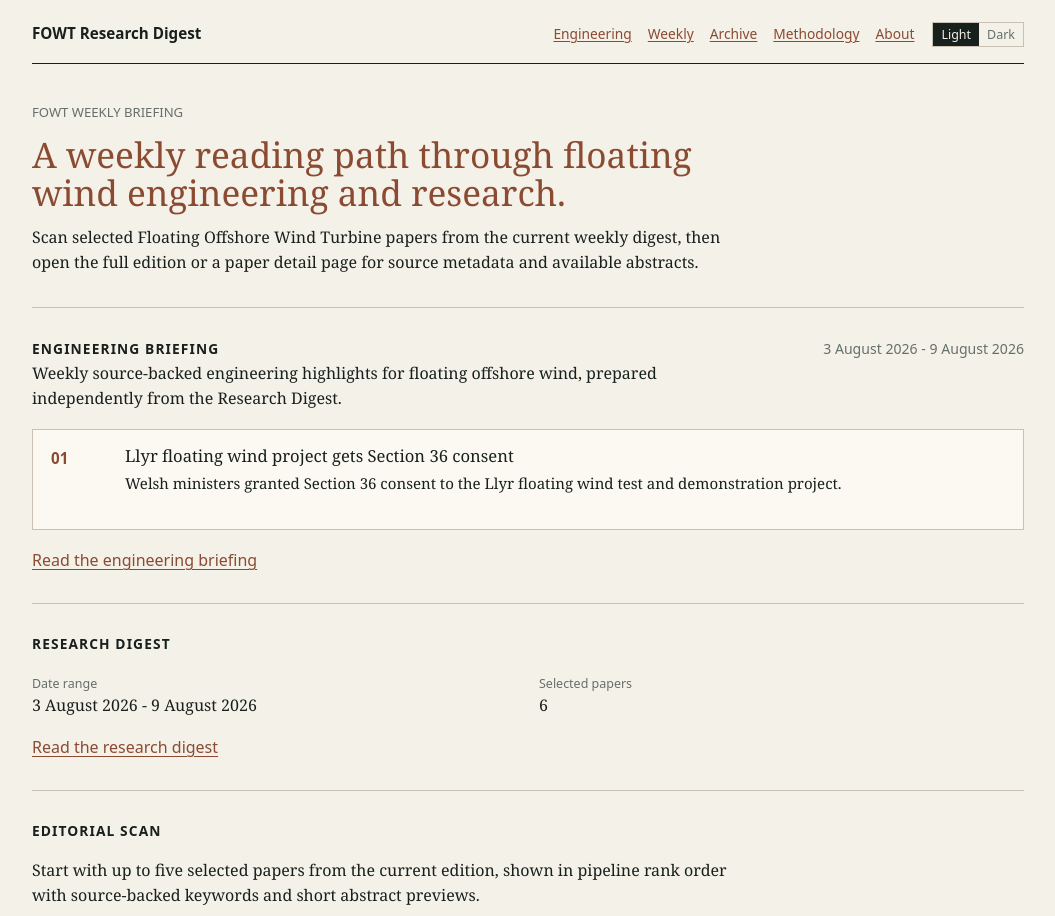
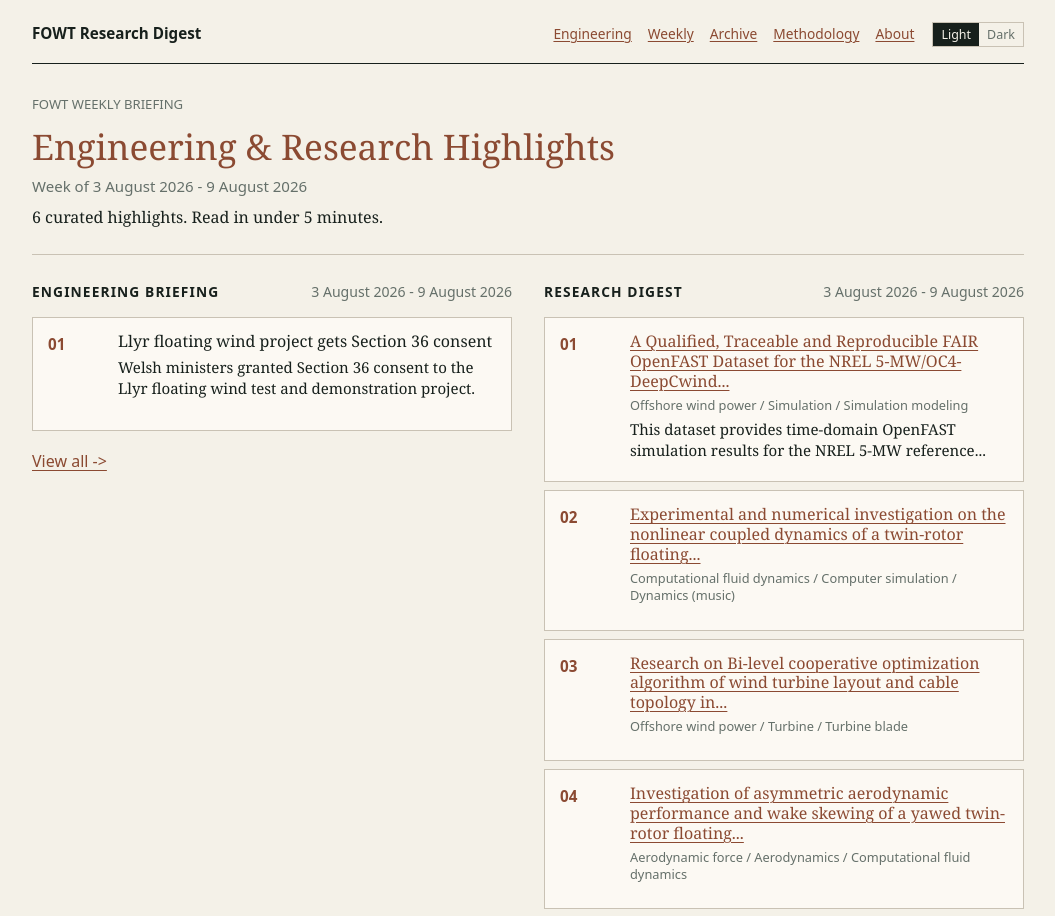
Before and after one commit to yangzhouore/fowt-digest, a Next.js app in the folder web/: page / in a window 1280 px wide. Shown: the top 916 px of the page, without its empty margins (112-1167 px from the left). Built offline with nearby package versions, Linux system fonts and the light colour scheme.

Commit message:
feat(web): refine homepage editorial layout

```diff
--- a/web/app/globals.css
+++ b/web/app/globals.css
@@ -731,3 +731,72 @@ dd {
     padding: 14px 14px 15px;
   }
 }
+
+.homepage-masthead {
+  padding-top: 30px;
+  padding-bottom: 24px;
+}
+
+.homepage-masthead h1 {
+  max-width: 760px;
+  margin-bottom: 10px;
+}
+
+.homepage-week {
+  margin-bottom: 6px;
+  color: var(--muted);
+  font-family: ui-sans-serif, system-ui, sans-serif;
+  font-size: 0.94rem;
+}
+
+.homepage-front {
+  display: grid;
+  grid-template-columns: repeat(2, minmax(0, 1fr));
+  gap: 32px;
+  align-items: start;
+  padding-top: 26px;
+}
+
+.homepage-front > section {
+  min-width: 0;
+  padding: 0;
+  border-bottom: 0;
+}
+
+.homepage-front .section-heading-row {
+  gap: 14px;
+}
+
+.homepage-front .homepage-paper-list,
+.homepage-front .engineering-highlight-list {
+  gap: 8px;
+  margin-top: 14px;
+}
+
+.homepage-front .homepage-paper-card,
+.homepage-front .engineering-highlight-card {
+  gap: 5px 16px;
+  padding: 14px 15px 15px;
+}
+
+.homepage-front .homepage-paper-card h3,
+.homepage-front .engineering-highlight-card h3 {
+  font-size: 1rem;
+}
+
+@media (max-width: 720px) {
+  .homepage-front {
+    display: block;
+  }
+
+  .homepage-front > section + section {
+    margin-top: 28px;
+    padding-top: 28px;
+    border-top: 1px solid var(--border);
+  }
+
+  .homepage-masthead {
+    padding-top: 26px;
+    padding-bottom: 22px;
+  }
+}
--- a/web/app/page.tsx
+++ b/web/app/page.tsx
@@ -48,31 +48,26 @@ const PREFERRED_TOPIC_TERMS = [
 
 const previewPapers = currentDigest.papers.slice(0, HOMEPAGE_PAPER_LIMIT);
 const engineeringHighlights = currentEngineeringBriefing.items.slice(0, 5);
+const homepageHighlightCount = engineeringHighlights.length + previewPapers.length;
 
 export default function Home() {
   return (
     <main>
       <SiteHeader />
 
-      <section className="intro" aria-labelledby="intro-heading">
-        <p className="eyebrow">FOWT weekly briefing</p>
-        <h1 id="intro-heading">A weekly reading path through floating wind engineering and research.</h1>
-        <p>
-          Scan selected Floating Offshore Wind Turbine papers from the current
-          weekly digest, then open the full edition or a paper detail page for
-          source metadata and available abstracts.
-        </p>
+      <section className="homepage-masthead" aria-labelledby="intro-heading">
+        <p className="eyebrow">FOWT Weekly Briefing</p>
+        <h1 id="intro-heading">Engineering &amp; Research Highlights</h1>
+        <p className="homepage-week">Week of {currentEngineeringBriefing.dateRange}</p>
+        <p>{homepageHighlightCount} curated highlights. Read in under 5 minutes.</p>
       </section>
 
+      <section className="homepage-front" aria-label="This week's highlights">
         <section aria-labelledby="engineering-briefing-heading">
           <div className="section-heading-row">
             <h2 id="engineering-briefing-heading">Engineering Briefing</h2>
             <p>{currentEngineeringBriefing.dateRange}</p>
           </div>
-        <p>
-          Weekly source-backed engineering highlights for floating offshore wind,
-          prepared independently from the Research Digest.
-        </p>
           <ol className="engineering-highlight-list">
             {engineeringHighlights.map((item) => (
               <li key={item.id}>
@@ -88,35 +83,16 @@ export default function Home() {
           </ol>
           <p className="text-link-row">
             <Link href={`/engineering/${currentEngineeringBriefing.slug}`}>
-            Read the engineering briefing
+              View all -&gt;
             </Link>
           </p>
         </section>
 
-      <section className="edition-meta" aria-labelledby="edition-heading">
-        <h2 id="edition-heading">Research Digest</h2>
-        <dl>
-          <div>
-            <dt>Date range</dt>
-            <dd>{currentDigest.dateRange}</dd>
+        <section id="weekly" aria-labelledby="papers-heading">
+          <div className="section-heading-row">
+            <h2 id="papers-heading">Research Digest</h2>
+            <p>{currentDigest.dateRange}</p>
           </div>
-          <div>
-            <dt>Selected papers</dt>
-            <dd>{currentDigest.selectedPaperCount}</dd>
-          </div>
-        </dl>
-        <p className="text-link-row">
-          <Link href={`/weekly/${currentDigest.slug}`}>Read the research digest</Link>
-        </p>
-      </section>
-
-      <section id="weekly" aria-labelledby="papers-heading">
-        <h2 id="papers-heading">Editorial scan</h2>
-        <p>
-          Start with up to five selected papers from the current edition, shown in
-          pipeline rank order with source-backed keywords and short abstract
-          previews.
-        </p>
           <ol className="homepage-paper-list">
             {previewPapers.map((paper) => {
               const keywords = homepageKeywords(paper.topicTags);
@@ -137,30 +113,16 @@ export default function Home() {
                       <p className="homepage-keywords">{keywords.join(" / ")}</p>
                     ) : null}
                     {preview ? <p className="homepage-preview">{preview}</p> : null}
-                  <p className="homepage-paper-action">
-                    <Link href={`/papers/${paper.slug}`}>Read paper -&gt;</Link>
-                  </p>
                   </article>
                 </li>
               );
             })}
           </ol>
           <p className="text-link-row">
-          <Link href={`/weekly/${currentDigest.slug}`}>
-            View all {currentDigest.selectedPaperCount} selected papers
-          </Link>
+            <Link href={`/weekly/${currentDigest.slug}`}>View all -&gt;</Link>
           </p>
         </section>
-
-      <section aria-labelledby="notice-heading">
-        <h2 id="notice-heading">Data notice</h2>
-        <p>
-          This edition is a static website copy of deterministic pipeline
-          output. The website does not run the pipeline or add AI-written
-          summaries.
-        </p>
       </section>
-
       <SiteFooter />
     </main>
   );
```
Lines whose indentation alone changed are shown as unchanged.
